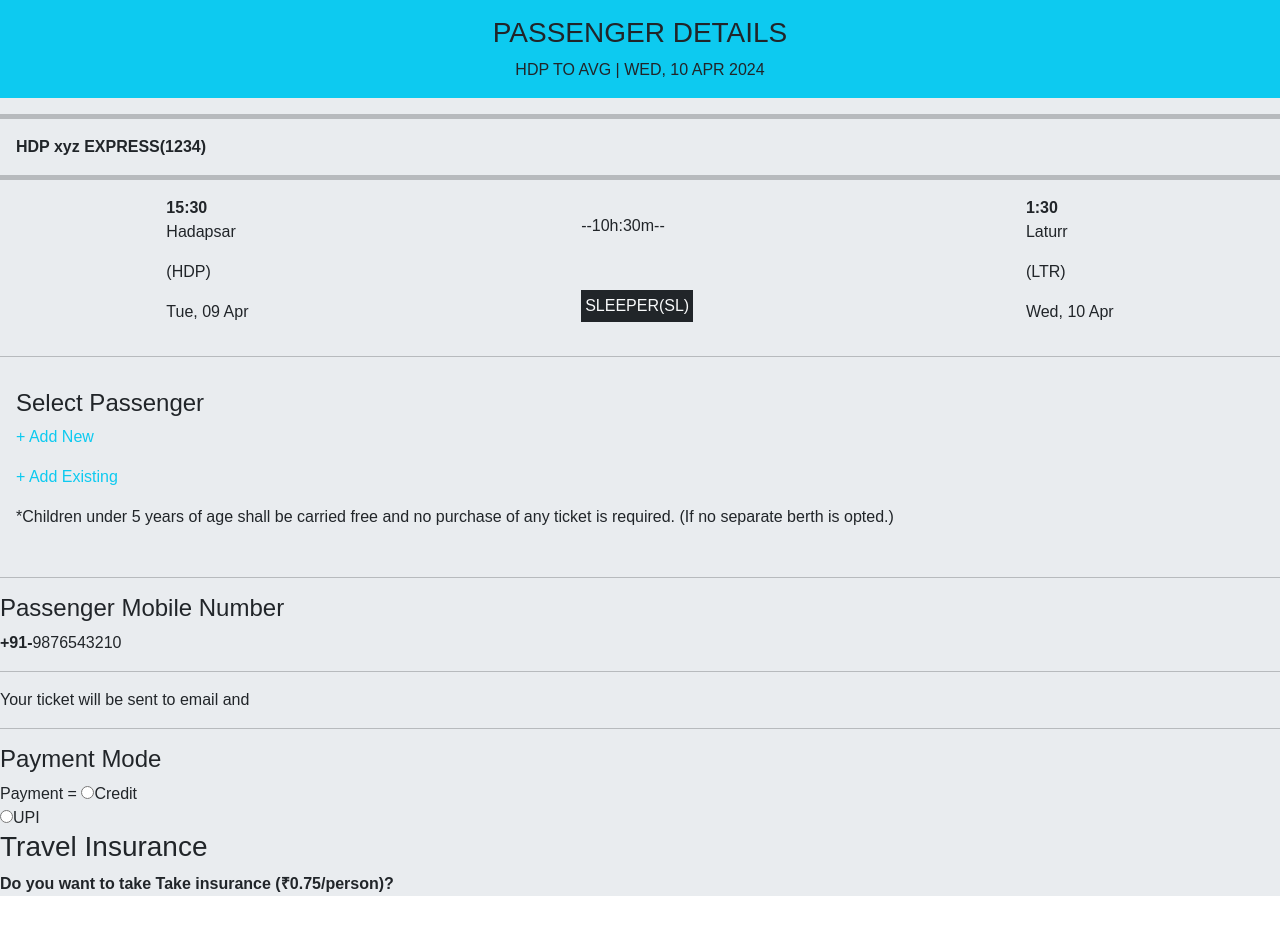
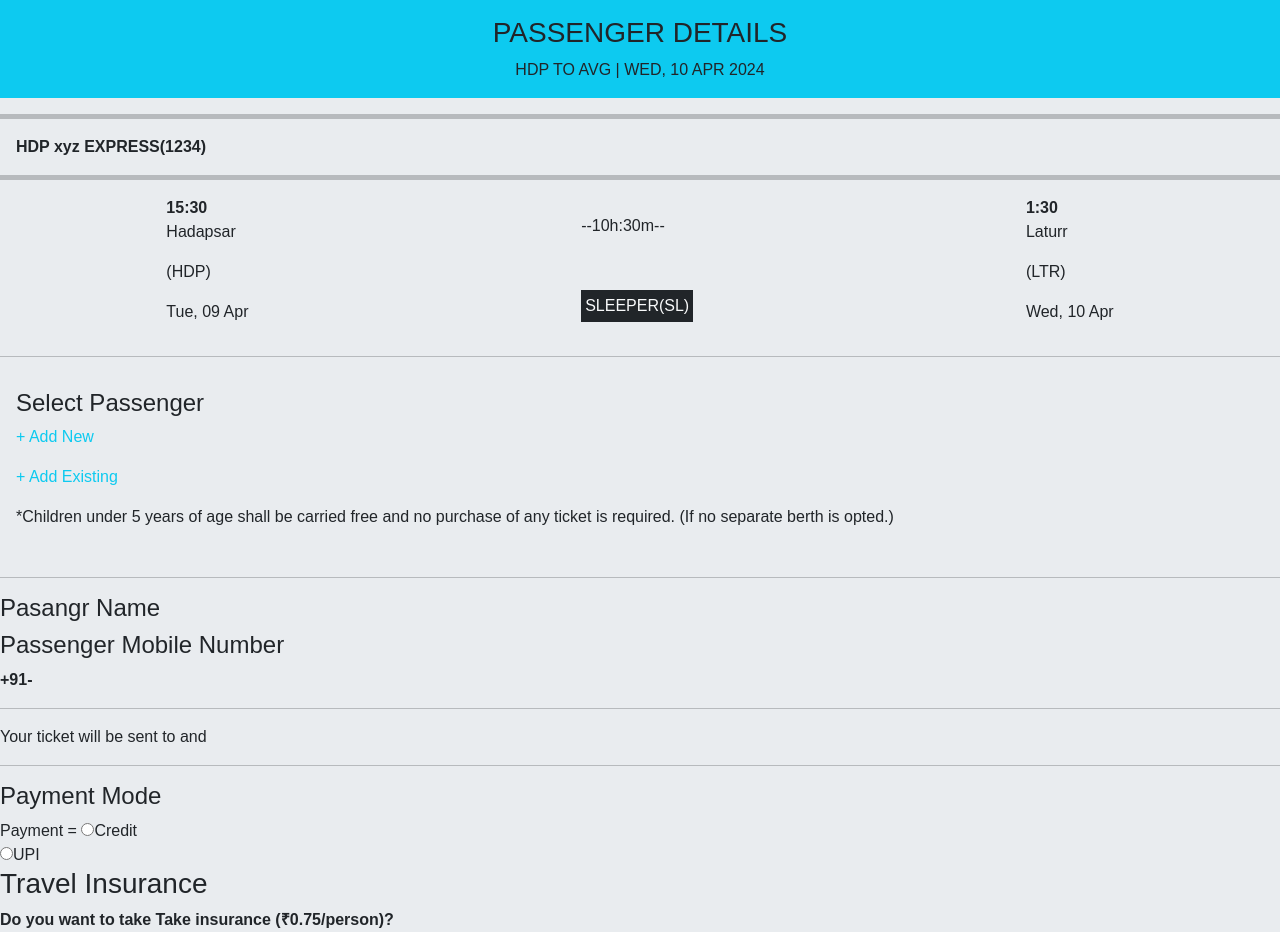
Before and after one commit to Vikrantpatil19/icp6-fullstack, a React (Create React App) app in the folder client/: page /booking in a window 1280 px wide. Before the commit the page ends 896 px from the top, so only its background shows below. Built offline with nearby package versions, Linux system fonts and the light colour scheme.

Commit message:
Added Booking params

```diff
--- a/client/src/views/Booking/Booking.js
+++ b/client/src/views/Booking/Booking.js
@@ -5,11 +5,11 @@ import './Booking.css';
 function Booking() {
   const [payment, setPayment] = useState('');
   const [name, setName] = useState('');
-  const [tel, setTel] = useState('');
-  const [gender, setGender] = useState('');
-  const [birth, setBirth] = useState('');
   const [phone, setPhone] = useState('');
-  const [seat, setSeat] = useState('');
+
+  const email = localStorage.getItem("email");
+
+
 
   const handleSubmit = async (e) => {
     e.preventDefault();
@@ -17,12 +17,10 @@ function Booking() {
     try {
       const response = await axios.post(`${process.env.REACT_APP_API_URL}/booking`, {
         name,
-        // gender,
         phone
-        // birth,
-        // seat
       });
       console.log(response.data);
+      alert('New passenger added!');
     } catch (error) {
       console.error('Error submitting form:', error);
     }
@@ -76,10 +74,12 @@ function Booking() {
       <hr></hr>
 
       <div>
+        <h4> Pasangr Name</h4>
+        <b><h4>{name}</h4></b>
         <h4>Passenger Mobile Number</h4>
-        <b>+91-</b><span>9876543210</span>
+        <b>+91-</b><span>{phone}</span>
         <hr></hr>
-        <p>Your ticket will be sent to email and {tel} </p>
+        <p>Your ticket will be sent to <a href={`mailto:${email}`}><span className='text-decoration-underline text-info '>{email}</span></a>  and {phone} </p>
       </div>
 
       <hr></hr>
@@ -110,32 +110,18 @@ function Booking() {
               <button type="button" className="btn-close" data-bs-dismiss="modal" aria-label="Close"></button>
             </div>
             <div className="modal-body">
-              <form>
+              <form onSubmit={handleSubmit}>
                 <div className="mb-3">
                   <input type="text" className='w-100 p-2' placeholder="Full Name" onChange={(e) => setName(e.target.value)} />
                 </div>
                 <div className="mb-3">
-                  <input type="tel" className='w-100 p-2' placeholder="Mobile No." onChange={(e) => setTel(e.target.value)} />
+                  <input type="tel" className='w-100 p-2' placeholder="Mobile No." onChange={(e) => setPhone(e.target.value)} />
                 </div>
-                {/* <div className="mb-3">
-                  <p>Selected Gender: {gender}</p>
-                  <input type="radio" name="gender" value="Male" onChange={(e) => setGender(e.target.value)} checked={gender === "Male"} />Male
-                  <br />
-                  <input type="radio" name="gender" value="Female" onChange={(e) => setGender(e.target.value)} checked={gender === "Female"} />Female
-                </div>
-                <div>
-                  <p>Selected Birth : {birth}</p>
-                  <select value={birth} onChange={(e) => setBirth(e.target.value)}>
-                    <option value="LB">Lower Birth</option>
-                    <option value="MB">Middle Birth</option>
-                    <option value="UB">Upper Birth</option>
-                  </select>
-                </div> */}
               </form>
             </div>
             <div className="modal-footer">
               <button type="button" className="btn btn-secondary" data-bs-dismiss="modal">Close</button>
-              <button type="button" className="btn btn-primary" onClick={handleSubmit}>Submit</button>
+              <button type="submit" onClick={handleSubmit} data-bs-dismiss="modal" className="btn btn-primary">Submit</button>
             </div>
           </div>
         </div>
```
